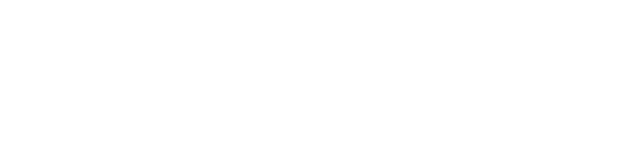
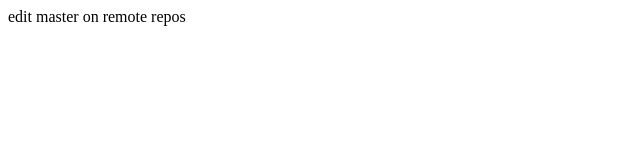
Before and after one commit to dungphamdev/test-git, a plain HTML site: page index.html in a window 1280 px wide. Shown: the whole page, without its empty margins (0-640 px from the left). Drawn offline with Linux system fonts and the light colour scheme.

Commit message:
Update index.html

```diff
--- a/index.html
+++ b/index.html
@@ -7,6 +7,6 @@
     <title>Document</title>
 </head>
 <body>
-
+    edit master on remote repos
 </body>
 </html>
```
